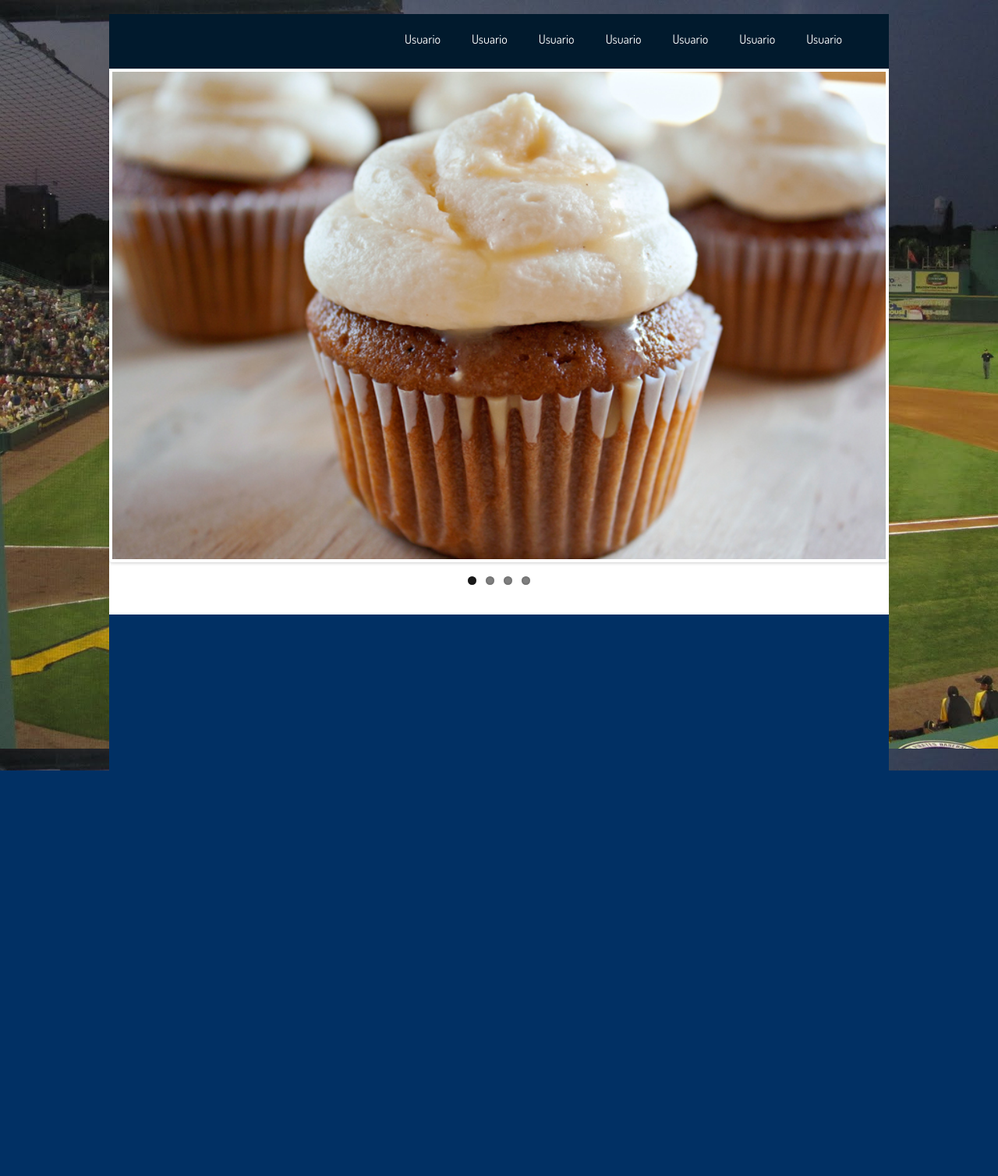
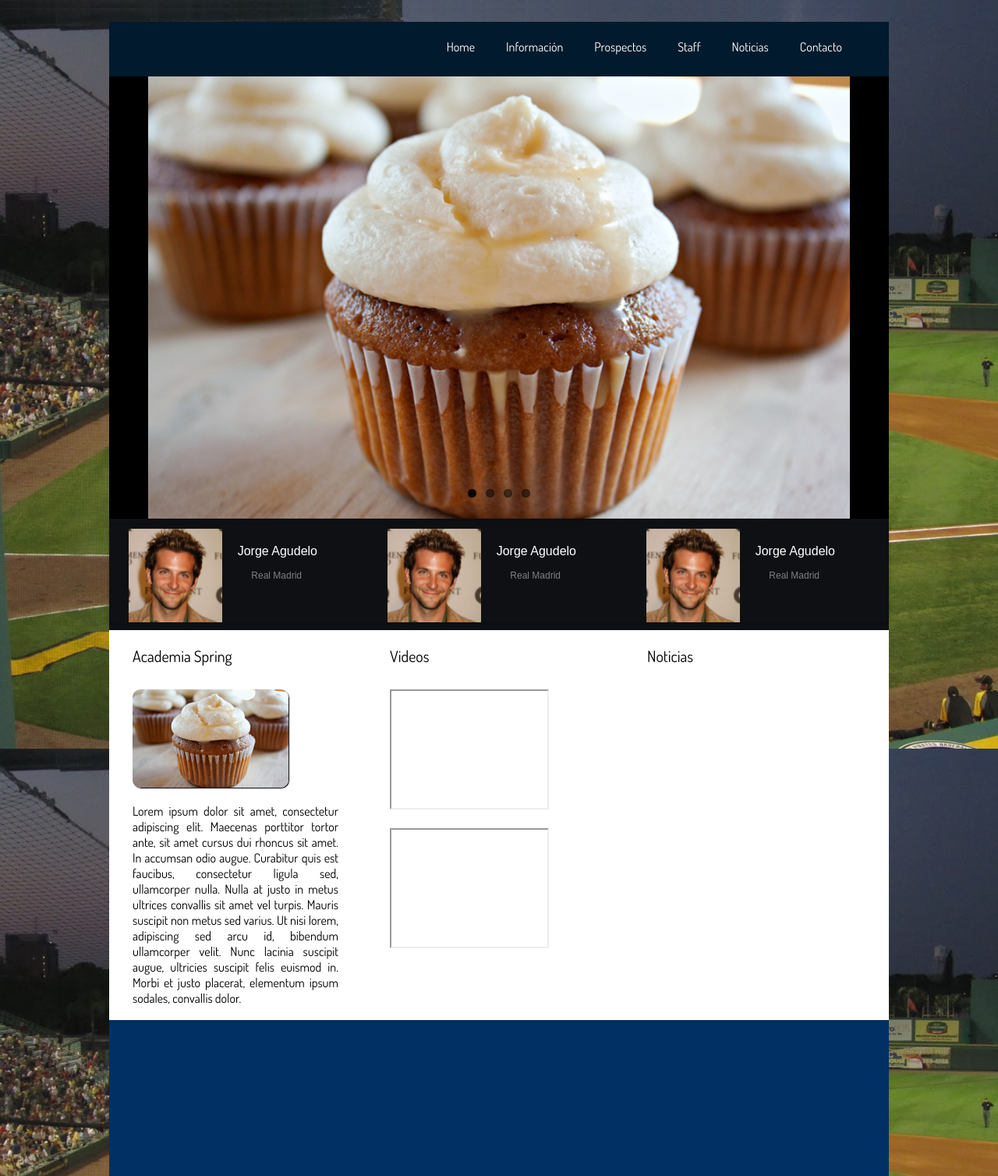
Before and after one commit to loyos/spring, a CakePHP app: the page made by app/View/Index/index.ctp in a window 1280 px wide. Shown: the whole page at 78% size. Before the commit the page ends 988 px from the top, so only its background shows below. Run offline with PHP 8.4 and a stand-in for CakePHP, Linux system fonts and the light colour scheme; the template is opened without the code that fills it, so the values that code supplies are empty; some libraries are stand-ins or nearby versions; grey boxes are pictures that could not be loaded.

Commit message:
agregado carousel, avanzado en la parte del contenido

```diff
--- /dev/null
+++ b/app/View/Elements/carousel.ctp
@@ -0,0 +1,33 @@
+<div id = "carousel" class= "flexslider home_fixed">
+  <ul class="slides">
+
+	<?php for ($i= 1; $i<9; $i++){ ?>
+	<li>
+		<div class= "carousel_content">
+			<div class= "carousel_image">
+				<?php echo $this->Html->image('bc.jpg'); ?>
+			</div>
+			<div class= "titulo">
+				Jorge Agudelo
+			</div>
+			<div class= "subtitulo">
+				Real Madrid
+			</div>
+		</div>
+	</li>
+	<?php } ?>
+  </ul>
+</div>
+
+<script>
+  $('#carousel').flexslider({
+    animation: "slide",
+    animationLoop: false,
+    itemWidth: 300,
+    itemMargin: 2,
+	minItems: 3,
+    maxItems: 3,
+	slideshow: false,
+  });
+
+</script>
--- a/app/View/Elements/menu.ctp
+++ b/app/View/Elements/menu.ctp
@@ -1,25 +1,22 @@
 <div class = "menu">
 	<ul>
 		<li>
-			<?php echo $this->Html->link('Usuario',array('controller' => 'index', 'action' => 'index')); ?>
+			<?php echo $this->Html->link('Home',array('controller' => 'index', 'action' => 'index')); ?>
 		</li>
 		<li>
-			<?php echo $this->Html->link('Usuario',array('controller' => 'index', 'action' => 'index')); ?>
+			<?php echo $this->Html->link('Información',array('controller' => 'index', 'action' => 'index')); ?>
 		</li>
 		<li>
-			<?php echo $this->Html->link('Usuario',array('controller' => 'index', 'action' => 'index')); ?>
+			<?php echo $this->Html->link('Prospectos',array('controller' => 'index', 'action' => 'index')); ?>
 		</li>
 		<li>
-			<?php echo $this->Html->link('Usuario',array('controller' => 'index', 'action' => 'index')); ?>
+			<?php echo $this->Html->link('Staff',array('controller' => 'index', 'action' => 'index')); ?>
 		</li>
 		<li>
-			<?php echo $this->Html->link('Usuario',array('controller' => 'index', 'action' => 'index')); ?>
+			<?php echo $this->Html->link('Noticias',array('controller' => 'index', 'action' => 'index')); ?>
 		</li>
 		<li>
-			<?php echo $this->Html->link('Usuario',array('controller' => 'index', 'action' => 'index')); ?>
-		</li>
-		<li>
-			<?php echo $this->Html->link('Usuario',array('controller' => 'index', 'action' => 'index')); ?>
+			<?php echo $this->Html->link('Contacto',array('controller' => 'index', 'action' => 'index')); ?>
 		</li>
 	</ul>
 </div>
--- a/app/View/Index/index.ctp
+++ b/app/View/Index/index.ctp
@@ -20,6 +20,44 @@
 	</div>
 </div>
 
+<div class = "carousel_wrap">
+	<?php echo $this->element('carousel'); ?>
+</div>
+
+<div class = "cuerpo">
+	<div class = "izquierda">
+		<div class = "titulo">
+			Academia Spring
+		</div>
+		<div class = "texto">
+			<?php echo $this->Html->image('slide1.jpg', array('width' => '200px')); ?>
+			<p>
+				Lorem ipsum dolor sit amet, consectetur adipiscing elit. Maecenas porttitor tortor ante, sit amet cursus dui rhoncus sit amet. In accumsan odio augue. Curabitur quis est faucibus, consectetur ligula sed, ullamcorper nulla. Nulla at justo in metus ultrices convallis sit amet vel turpis. Mauris suscipit non metus sed varius. Ut nisi lorem, adipiscing sed arcu id, bibendum ullamcorper velit. Nunc lacinia suscipit augue, ultricies suscipit felis euismod in. Morbi et justo placerat, elementum ipsum sodales, convallis dolor.
+			</p>
+		</div>
+	</div>
+	<div class = "centro">
+		<div class = "titulo">
+			Videos
+		</div>
+		<div class= "texto">
+			<iframe width="200" height="auto"
+				src="http://www.youtube.com/embed/XGSy3_Czz8k">
+			</iframe>
+			<br>
+			<br>
+			<iframe width="200" height="auto"
+				src="http://www.youtube.com/embed/XGSy3_Czz8k">
+			</iframe>
+		</div>
+	</div>
+	<div class = "derecha">
+		<div class = "titulo">
+			Noticias
+		</div>
+	</div>
+</div>
+
 <script>
 
 	$(window).load(function() {
--- a/app/View/Layouts/default.ctp
+++ b/app/View/Layouts/default.ctp
@@ -28,8 +28,8 @@ $cakeDescription = __d('cake_dev', 'CakePHP: the rapid development php framework
 	</title>
 	<?php
 		echo $this->Html->meta('icon');
+		echo $this->Html->css('flexslider');
 		echo $this->Html->css('style');
-		echo $this->Html->css('flexslider');
 		// echo $this->Html->css('demo');
 		echo $this->Html->script('jquery.1.9.1.min');
 		echo $this->Html->script('jquery.flexslider');
--- a/app/webroot/css/flexslider.css
+++ b/app/webroot/css/flexslider.css
@@ -78,7 +78,7 @@ html[xmlns] .slides {display: block;}
 .flex-pauseplay a.flex-play:before { content: '\f003'; }
 
 /* Control Nav */
-.flex-control-nav {width: 100%; position: absolute; bottom: -40px; text-align: center;}
+.flex-control-nav {width: 100%; position: absolute; bottom: 20px; text-align: center;}
 .flex-control-nav li {margin: 0 6px; display: inline-block; zoom: 1; *display: inline;}
 .flex-control-paging li a {width: 11px; height: 11px; display: block; background: #666; background: rgba(0,0,0,0.5); cursor: pointer; text-indent: -9999px; -webkit-border-radius: 20px; -moz-border-radius: 20px; -o-border-radius: 20px; border-radius: 20px; -webkit-box-shadow: inset 0 0 3px rgba(0,0,0,0.3); -moz-box-shadow: inset 0 0 3px rgba(0,0,0,0.3); -o-box-shadow: inset 0 0 3px rgba(0,0,0,0.3); box-shadow: inset 0 0 3px rgba(0,0,0,0.3); }
 .flex-control-paging li a:hover { background: #333; background: rgba(0,0,0,0.7); }
--- a/app/webroot/css/style.css
+++ b/app/webroot/css/style.css
@@ -4,7 +4,7 @@ html, body {
 	height:100%;
 	width: 100%;
 	font-family: 'Kameron', sans-serif;
-	padding-bottom:0px;
+	padding-bottom: 0px;
 	margin: 0px;
 	padding: 0px;
 	background-size: cover;
@@ -19,7 +19,7 @@ html, body {
 	margin-right: auto;
 	height: auto;
 	position: relative;
-	margin-top: 0px;
+	margin-top: 10px;
 	padding: 0px;
 }
 
@@ -63,19 +63,113 @@ html, body {
 }
 
 .contenedor{
-	width: 100%;
+	width: 90%;
 	position: relative;
 	margin-left: auto;
 	margin-right: auto;
+}
+
+.carousel_wrap{
+	background-color: #0F1014;
+}
+
+#carousel .flex-control-nav{
+	display: none;
+}
+
+#carousel.flexslider{
+	border: none;
+	background: #0f1014;
+}
+
+.carousel_image {
+	float: left;
+	height: 120px;
+	width: 120px;
+	overflow: hidden;
+}
+
+.carousel_content {
+	color: white;
+	padding: 25px;
+	padding-top: 5px;
+}
+
+.carousel_content .titulo{
+	font-size: 16px;
+	float: right;
+	margin-right: 40px;
+	margin-top: 20px;
+}
+
+.carousel_content .subtitulo{
+	font-size: 12px;
+	color: grey;
+	float: right;
+	margin-right: 60px;
+	margin-top: 15px;
+}
+
+#carousel.flexslider .slides img{
+	width: 120px;
+	position: relative;
+	top: -10px;
+}
+
+.cuerpo, .derecha, .izquierda, .centro{
+	background-color: white;
+}
+
+.cuerpo{
+	height: 500px;
+	font-family: 'Dosis', sans-serif;
+}
+
+.izquierda, .derecha, .centro{
+	width: 33%;
+	height: 100%;
+	float: left;
+	padding: 0px;
+	font-size: 20px;
+	padding-bottom: 0px;
+}
+
+.centro .titulo, .derecha .titulo, .izquierda .titulo{
+	margin-left: 30px;
+	margin-top: 20px;
+	font-size: 20px;
+}
+
+.texto{
+	margin-left: 30px;
+	margin-top: 30px;
+	font-size: 16px;
+	text-align: justify;
+	width: 80%;
+}
+
+.cuerpo img{
+	border-radius: 10px;
+	box-shadow: black 1px 1px 1px;
+}
+
+.flexslider{
+	border: none;
+	background: #0f1014;
+}
+
+.home_fixed{
+	position: relative;
+	top: -10px;
 }
 
 #content{
 	width: 1000px;
 	margin-left: auto;
 	margin-right: auto;
-	min-height: 700px;
+	min-height: auto;
 	position: relative;
-	background-color: white;
+	background-color: #000;
 }
 
 #footer{
```
Also changed, not shown: app/webroot/img/bc.jpg (added).
